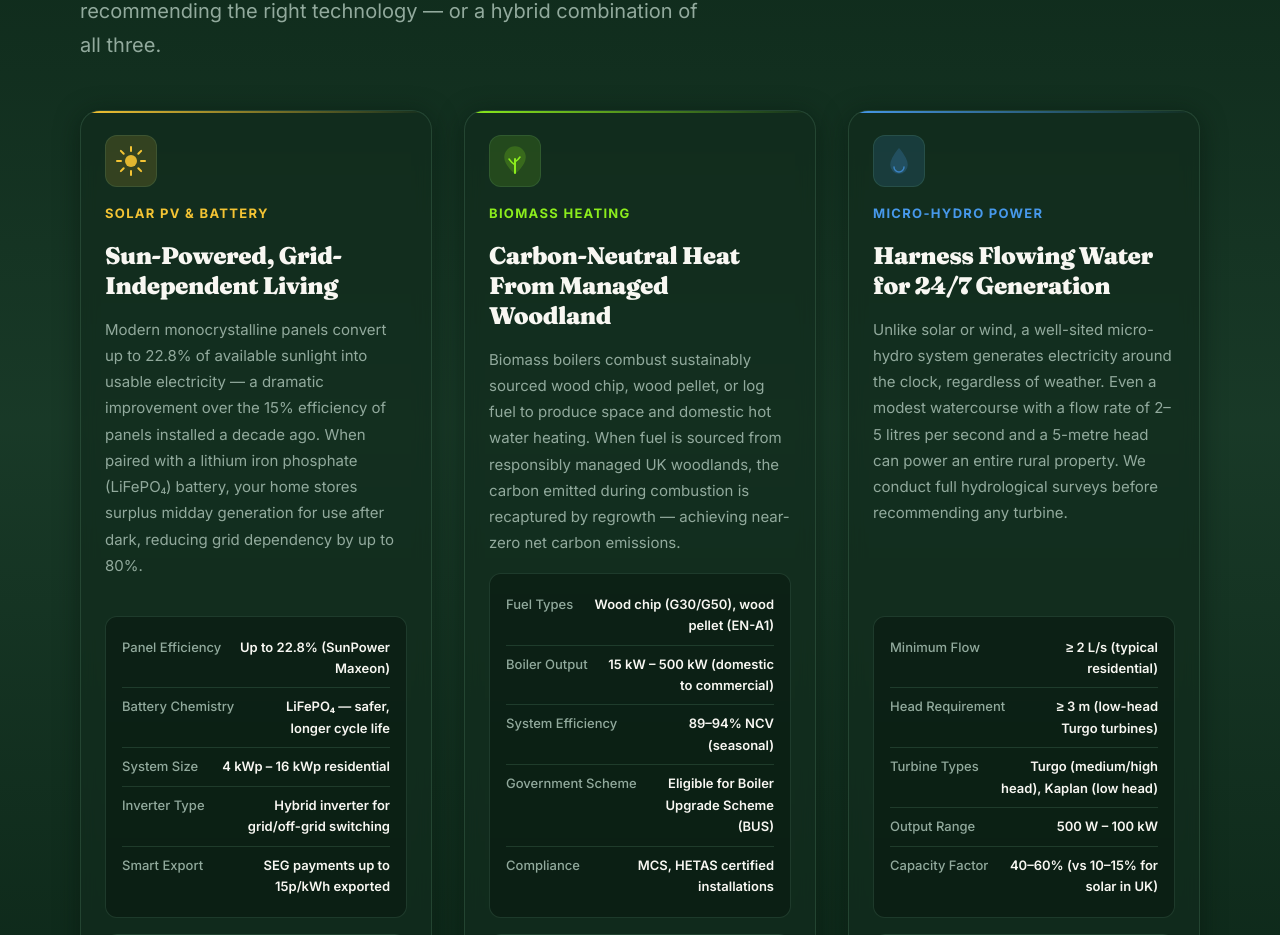
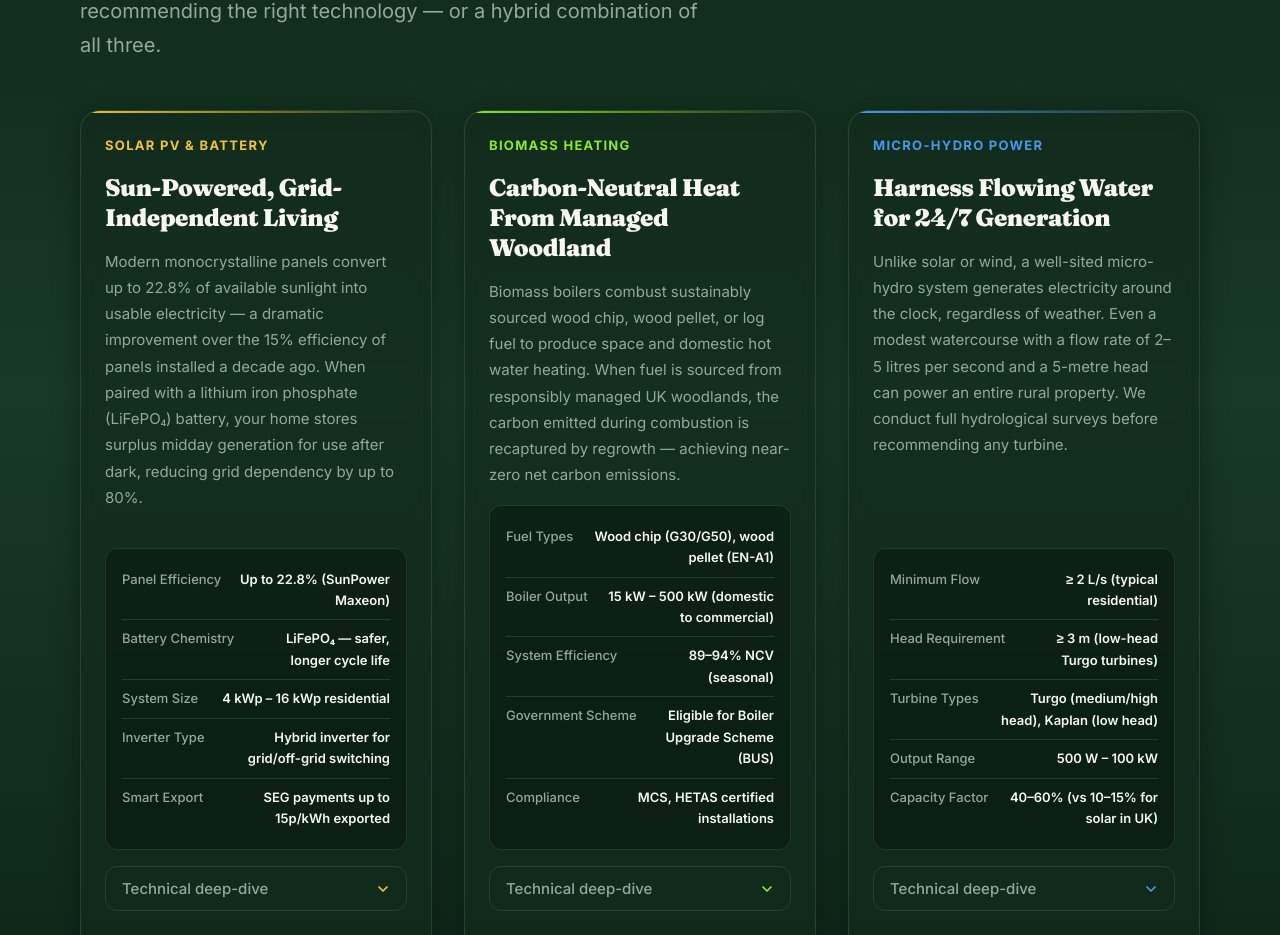
Before and after one commit to ItzBagelx/energy-showcase, a React (Vite) app: page / in a window 1280 px wide. Shown: the part 1416-2351 px from the top of the page. Built offline with nearby package versions, Linux system fonts and the light colour scheme.

Commit message:
Remove icons from service cards

```diff
--- a/src/components/Services.css
+++ b/src/components/Services.css
@@ -63,20 +63,6 @@
   height: 2px;
   background: linear-gradient(90deg, var(--accent, var(--clr-lime)), transparent);
   border-radius: var(--radius-lg) var(--radius-lg) 0 0;
-}
-
-/* Icon badge */
-.service-icon-wrap {
-  display: flex;
-  align-items: center;
-  justify-content: center;
-  width: 52px;
-  height: 52px;
-  border-radius: var(--radius-md);
-  background: var(--accent-glow, var(--clr-lime-glow));
-  border: 1px solid hsla(147, 30%, 60%, 0.15);
-  color: var(--accent, var(--clr-lime));
-  flex-shrink: 0;
 }
 
 .service-eyebrow {
--- a/src/components/Services.jsx
+++ b/src/components/Services.jsx
@@ -16,83 +16,9 @@
 import { useState } from 'react';
 import './Services.css';
 
-/* ── Inline SVG icons — no network request, theme-aware ── */
-function SolarIcon() {
-  return (
-    <svg width="32" height="32" viewBox="0 0 32 32" fill="none" aria-hidden="true">
-      <circle cx="16" cy="16" r="6" fill="currentColor" opacity="0.9" />
-      <line x1="16" y1="2" x2="16" y2="6" stroke="currentColor" strokeWidth="2" strokeLinecap="round" />
-      <line x1="16" y1="26" x2="16" y2="30" stroke="currentColor" strokeWidth="2" strokeLinecap="round" />
-      <line x1="2" y1="16" x2="6" y2="16" stroke="currentColor" strokeWidth="2" strokeLinecap="round" />
-      <line x1="26" y1="16" x2="30" y2="16" stroke="currentColor" strokeWidth="2" strokeLinecap="round" />
-      <line x1="5.86" y1="5.86" x2="8.69" y2="8.69" stroke="currentColor" strokeWidth="2" strokeLinecap="round" />
-      <line x1="23.31" y1="23.31" x2="26.14" y2="26.14" stroke="currentColor" strokeWidth="2" strokeLinecap="round" />
-      <line x1="5.86" y1="26.14" x2="8.69" y2="23.31" stroke="currentColor" strokeWidth="2" strokeLinecap="round" />
-      <line x1="23.31" y1="8.69" x2="26.14" y2="5.86" stroke="currentColor" strokeWidth="2" strokeLinecap="round" />
-    </svg>
-  );
-}
-
-function BiomassIcon() {
-  return (
-    <svg width="32" height="32" viewBox="0 0 32 32" fill="none" aria-hidden="true">
-      <path
-        d="M16 28C16 28 6 20 6 12a10 10 0 0 1 20 0c0 8-10 16-10 16z"
-        fill="currentColor"
-        opacity="0.2"
-        stroke="currentColor"
-        strokeWidth="1.5"
-        strokeLinejoin="round"
-      />
-      <path
-        d="M16 28V14"
-        stroke="currentColor"
-        strokeWidth="2"
-        strokeLinecap="round"
-      />
-      <path
-        d="M16 20 C13 18 10 14 10 14"
-        stroke="currentColor"
-        strokeWidth="1.5"
-        strokeLinecap="round"
-      />
-      <path
-        d="M16 17 C19 15 21 12 21 12"
-        stroke="currentColor"
-        strokeWidth="1.5"
-        strokeLinecap="round"
-      />
-    </svg>
-  );
-}
-
-function HydroIcon() {
-  return (
-    <svg width="32" height="32" viewBox="0 0 32 32" fill="none" aria-hidden="true">
-      <path
-        d="M16 4 C16 4 8 14 8 20 a8 8 0 0 0 16 0 C24 14 16 4 16 4z"
-        fill="currentColor"
-        opacity="0.2"
-        stroke="currentColor"
-        strokeWidth="1.5"
-        strokeLinejoin="round"
-      />
-      <path
-        d="M11 22 a5 5 0 0 0 10 0"
-        stroke="currentColor"
-        strokeWidth="1.5"
-        strokeLinecap="round"
-        fill="none"
-        opacity="0.7"
-      />
-    </svg>
-  );
-}
-
 const SERVICES = [
   {
     id: 'solar',
-    Icon: SolarIcon,
     eyebrow: 'Solar PV & Battery',
     title: 'Sun-Powered, Grid-Independent Living',
     summary:
@@ -112,7 +38,6 @@ const SERVICES = [
   },
   {
     id: 'biomass',
-    Icon: BiomassIcon,
     eyebrow: 'Biomass Heating',
     title: 'Carbon-Neutral Heat From Managed Woodland',
     summary:
@@ -132,7 +57,6 @@ const SERVICES = [
   },
   {
     id: 'hydro',
-    Icon: HydroIcon,
     eyebrow: 'Micro-Hydro Power',
     title: 'Harness Flowing Water for 24/7 Generation',
     summary:
@@ -190,7 +114,7 @@ export default function Services() {
 }
 
 function ServiceCard({ service, isExpanded, onToggle, delayClass }) {
-  const { id, Icon, eyebrow, title, summary, specs, detail, cta, accentColor, accentGlow } = service;
+  const { id, eyebrow, title, summary, specs, detail, cta, accentColor, accentGlow } = service;
 
   return (
     <article
@@ -201,11 +125,6 @@ function ServiceCard({ service, isExpanded, onToggle, delayClass }) {
     >
       {/* Glow accent top bar */}
       <div className="service-card-bar" aria-hidden="true" />
-
-      {/* Icon badge */}
-      <div className="service-icon-wrap" aria-hidden="true">
-        <Icon />
-      </div>
 
       {/* Eyebrow */}
       <span className="service-eyebrow">{eyebrow}</span>
```
